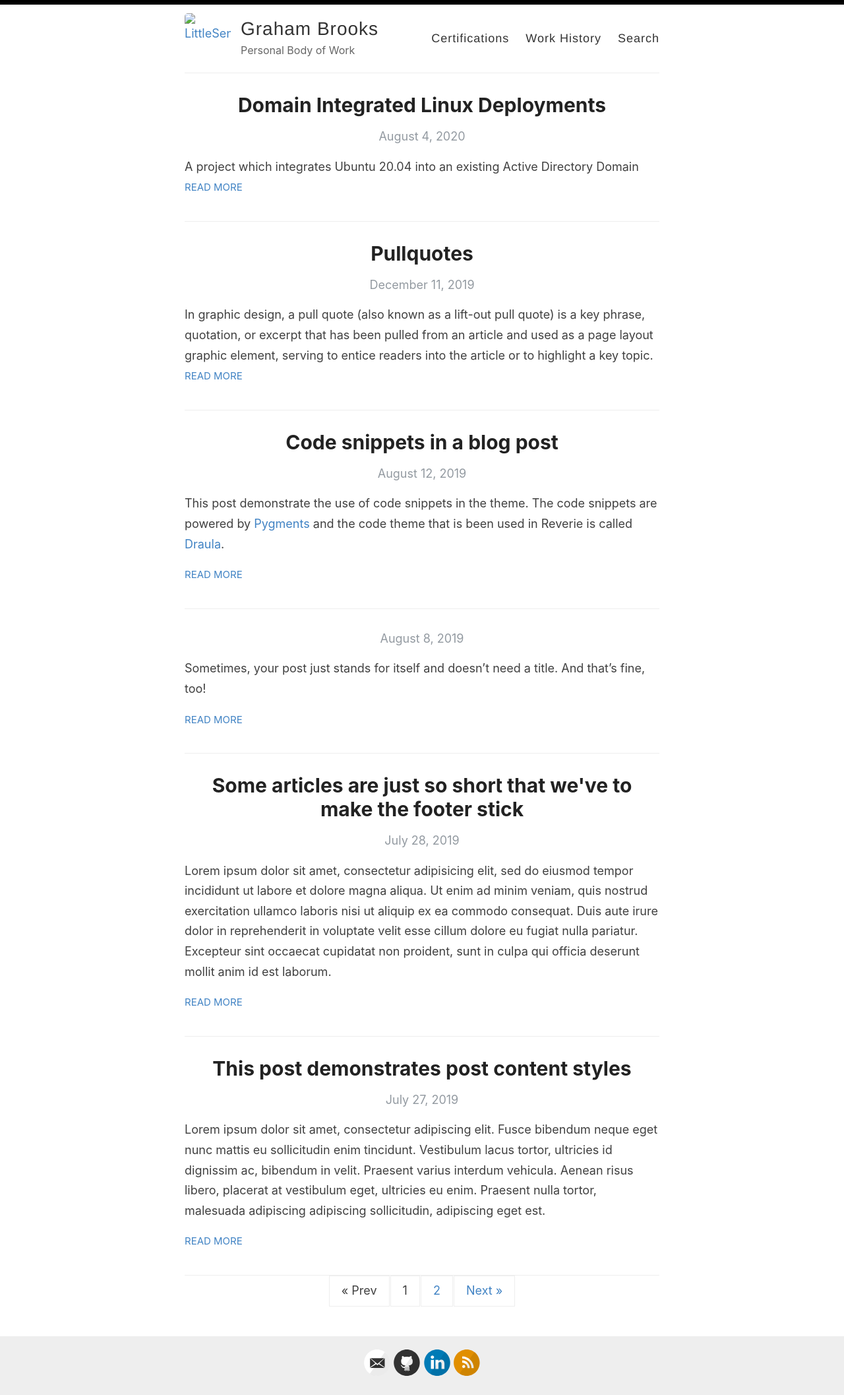
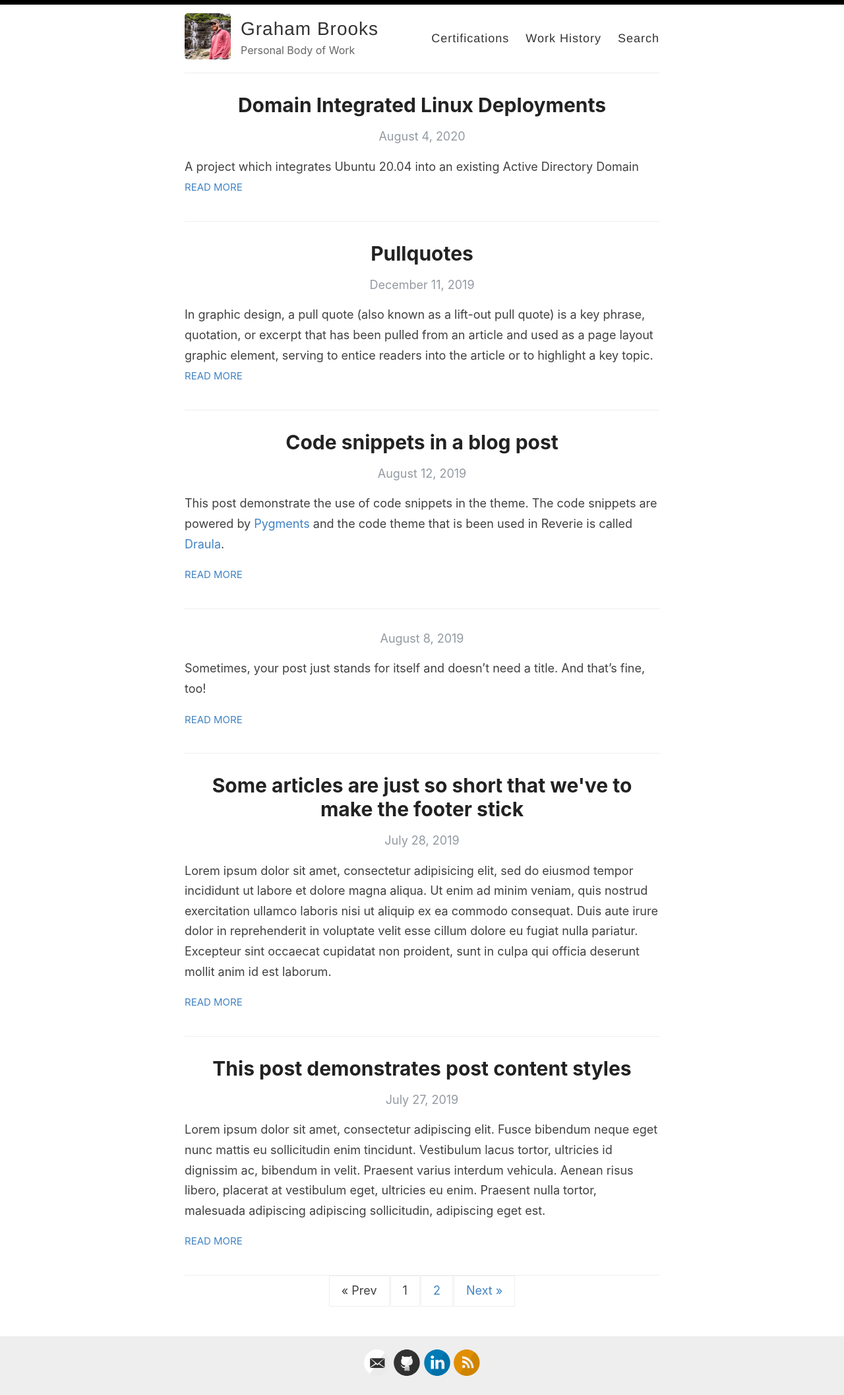
Before and after one commit to LittleSeneca/LittleSeneca.github.io, a Jekyll site: the page built from index.html, in a window 1280 px wide. Shown: the whole page at 66% size. Built offline with Jekyll 4.4.1, drawn with Linux system fonts in a browser that asks for light colours; the list of posts is cut into pages by our own code.

Commit message:
changed avatar

```diff
--- a/_config.yml
+++ b/_config.yml
@@ -12,7 +12,7 @@ author: Graham Brooks
 description: Personal Body of Work
 
 # URL of your avatar or profile pic (you could use your GitHub profile pic)
-avatar:
+avatar: /images/0.jpg
 
 #
 # Flags below are optional
```
Also changed, not shown: images/0.jpg (added).
